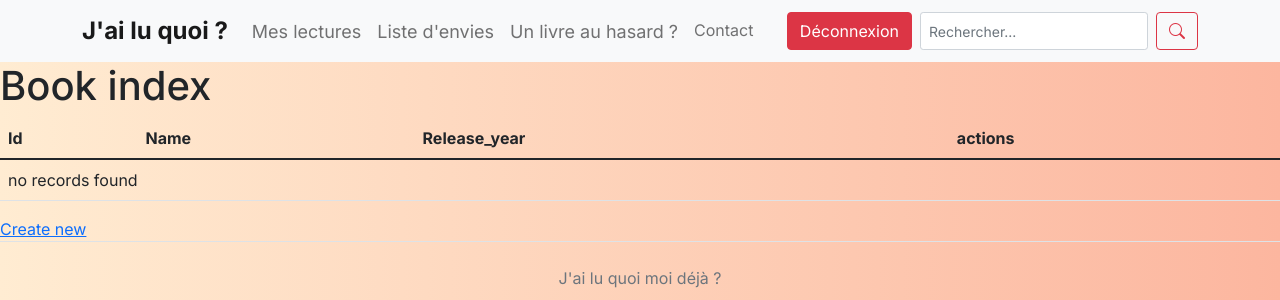
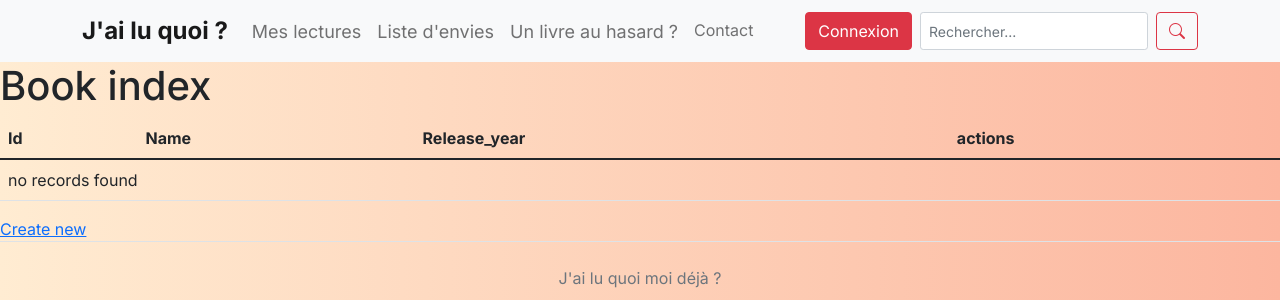
Before and after one commit to AurelienGuern/JaiLuQuoi, a Symfony app: template templates/book/index.html.twig in a window 1280 px wide. Shown: the top 300 px of the page. Run offline with Twig, Linux system fonts and the light colour scheme; the template is opened without the code that fills it, so the values that code supplies are empty; some libraries are stand-ins or nearby versions.

Commit message:
navbar connexion / deconnexion maj

```diff
--- a/templates/base.html.twig
+++ b/templates/base.html.twig
@@ -64,11 +64,12 @@
 				</ul>
 				<ul class="navbar-nav ml-auto">
 					<li class="nav-item">
-					{# {% if user connecté %} #}
-						<a href="{{path('app_login')}}" class="btn btn-danger me-2">Déconnexion</a>
-						{# {% if user non connecté %} #}
-												{# <a href="{{path('app_login')}}" class="btn btn-danger me-2">Connexion</a> #}
-
+						{% if app.user %}
+							<a href="{{path('app_logout')}}" class="btn btn-danger me-2">Déconnexion</a>
+						{% else %}
+							<a href="{{path('app_login')}}" class="btn btn-danger me-2">Connexion</a>
+							{% endif %}
+						</li>
 					</li>
 					<li class="nav-item">
 						<form class="d-flex" action="">
```
Lines whose indentation alone changed are shown as unchanged.
